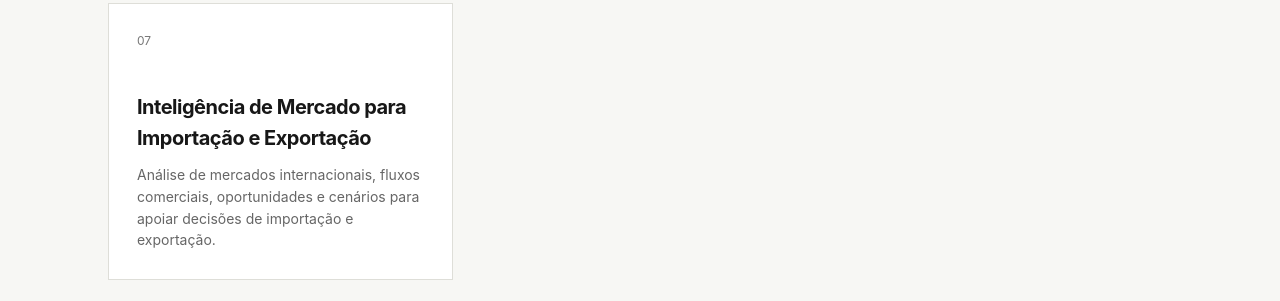
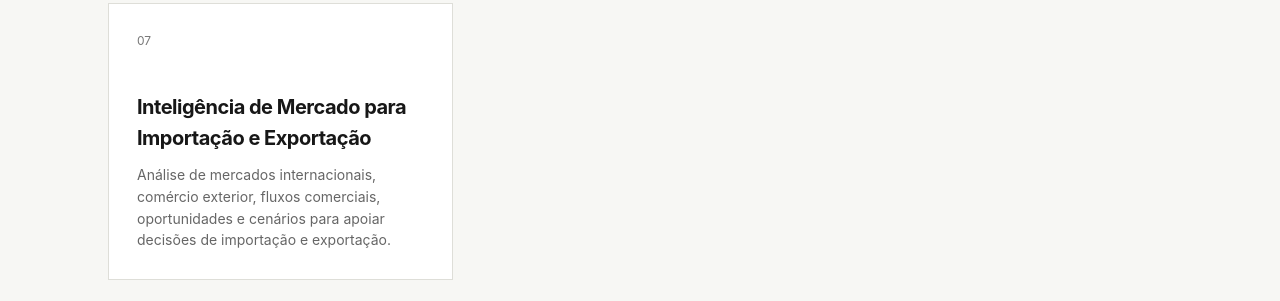
Before and after one commit to PauloRafaeldeMouraPaes/-shopplosion-market-insights, a plain HTML site: page index.html in a window 1280 px wide. Shown: the part 1922-2223 px from the top of the page. Drawn offline with Linux system fonts and the light colour scheme.

Commit message:
Refine import and export market intelligence copy

```diff
--- a/index.html
+++ b/index.html
@@ -3,7 +3,7 @@
 <head>
 <meta charset="UTF-8">
 <meta name="viewport" content="width=device-width, initial-scale=1.0">
-<meta name="description" content="Shopplosion Market Insights — inteligência de mercado, consumer & shopper insights e análise de dados para decisões de negócio.">
+<meta name="description" content="Shopplosion Market Insights — inteligência de mercado, consumer & shopper insights, análise de dados e inteligência para importação e exportação.">
 <title>Shopplosion Market Insights</title>
 <style>
 :root{--ink:#171717;--muted:#666;--paper:#f7f7f4;--card:#fff;--line:#deded8;--accent:#d8ff38;--dark:#111;--max:1120px}
@@ -27,7 +27,7 @@ section{padding:78px 0;border-bottom:1px solid var(--line)}.section-head{display
 <article class="card"><div class="num">04</div><h3>Tendências de Mercado</h3><p>Monitoramento de mudanças que podem impactar categorias, canais e estratégias.</p></article>
 <article class="card"><div class="num">05</div><h3>Trade Marketing</h3><p>Insights para apoiar execução, canais, pontos de venda e estratégias comerciais.</p></article>
 <article class="card"><div class="num">06</div><h3>Category Management</h3><p>Análises para compreender categorias e apoiar decisões de sortimento, preço e estratégia.</p></article>
-<article class="card"><div class="num">07</div><h3>Inteligência de Mercado para Importação e Exportação</h3><p>Análise de mercados internacionais, fluxos comerciais, oportunidades e cenários para apoiar decisões de importação e exportação.</p></article>
+<article class="card"><div class="num">07</div><h3>Inteligência de Mercado para Importação e Exportação</h3><p>Análise de mercados internacionais, comércio exterior, fluxos comerciais, oportunidades e cenários para apoiar decisões de importação e exportação.</p></article>
 </div></div></section>
 <section id="contato" class="contact"><div class="wrap"><div class="section-head"><div class="section-label">03 / Contato</div><div><h2>Vamos conversar sobre o seu mercado.</h2><p>Entre em contato para conhecer a Shopplosion Market Insights e conversar sobre um projeto.</p><a class="button" href="mailto:carinaviegas@shopplosion.com">carinaviegas@shopplosion.com</a><br><a class="button" style="margin-top:10px" href="https://wa.me/5511933837878" target="_blank" rel="noopener">WhatsApp</a></div></div></div></section>
 </main>
```
